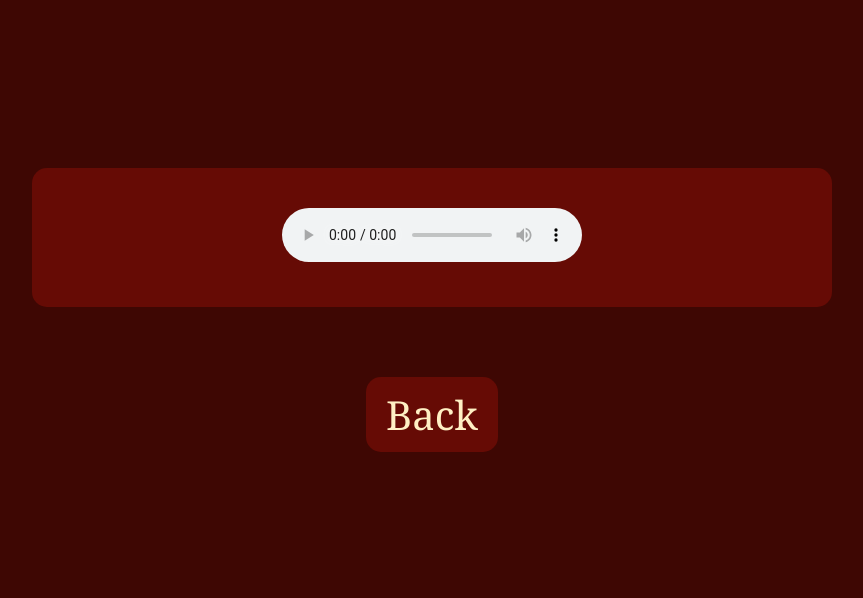
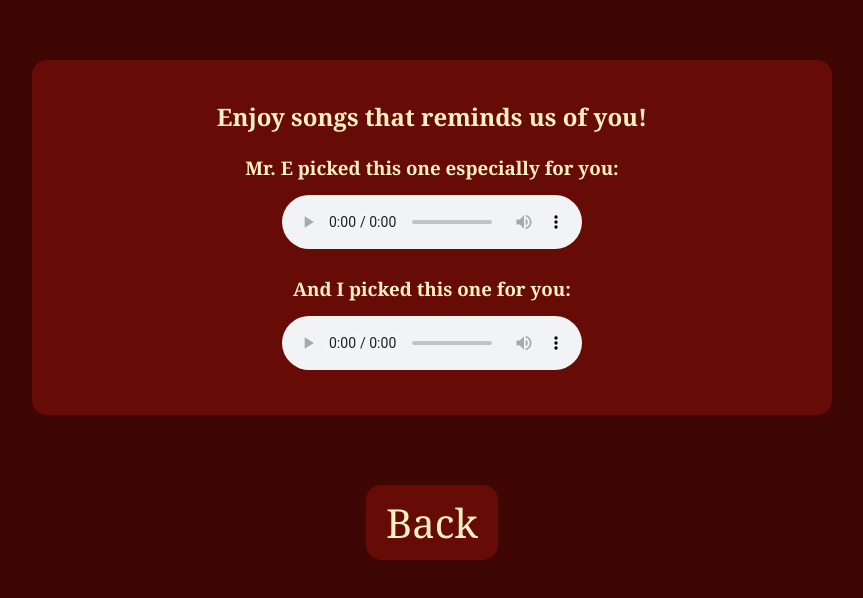
Before and after one commit to Froggy1018/bdaysurprise, a plain HTML site: page music.html in a window 1280 px wide. Shown: the part 110-708 px from the top of the page, without its empty margins (208-1071 px from the left). Drawn offline with Linux system fonts and the light colour scheme.

Commit message:
Added music that reminds me of her

```diff
--- a/music.html
+++ b/music.html
@@ -9,8 +9,14 @@
 
 <body>
     <div class="container">
-        <audio controls autoplay>
+        <h2>Enjoy songs that reminds us of you!</h2><br>
+        <h3>Mr. E picked this one especially for you:</h3>
+        <audio controls style="margin-top: 15px;">
             <source src="Kelis - Milkshake (Lyrics).mp3" type="audio/mpeg">
+        </audio><br><br>
+        <h3>And I picked this one for you:</h3>
+        <audio controls style="margin-top: 15px;">
+            <source src="The Weeknd - Birthday Suit.mp3" type="audio/mpeg">
         </audio>
     </div>
     <a href="next.html"><button id="back">Back</button></a>
```
